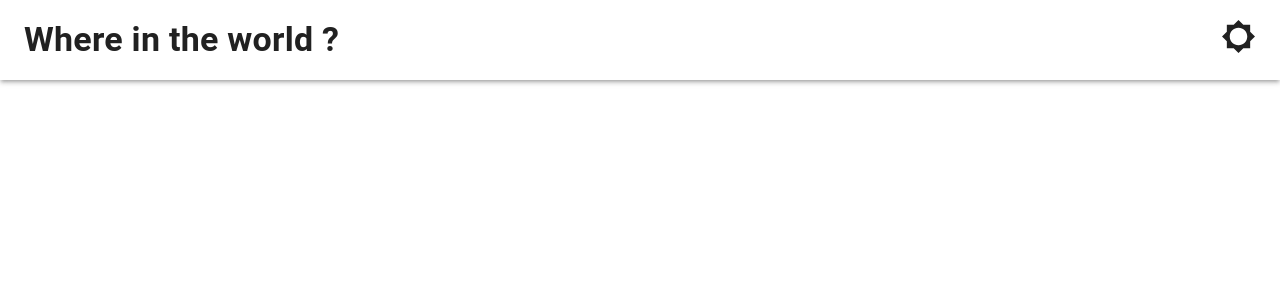
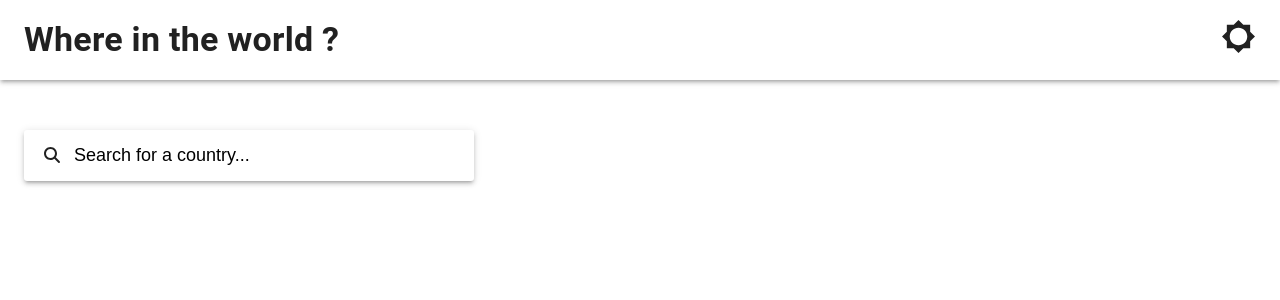
Before and after one commit to VaheGasparyan/countries, a React (Create React App) app: page / in a window 1280 px wide. Shown: the top 300 px of the page. Built offline with nearby package versions, Linux system fonts and the light colour scheme.

Commit message:
create search input

```diff
--- a/package.json
+++ b/package.json
@@ -5,6 +5,9 @@
   "dependencies": {
     "@emotion/react": "^11.10.6",
     "@emotion/styled": "^11.10.6",
+    "@fortawesome/fontawesome-svg-core": "^6.4.0",
+    "@fortawesome/free-solid-svg-icons": "^6.4.0",
+    "@fortawesome/react-fontawesome": "^0.2.0",
     "@mui/icons-material": "^5.11.16",
     "@mui/material": "^5.12.0",
     "@reduxjs/toolkit": "^1.9.3",
--- /dev/null
+++ b/src/components/search/components/drawSearch/drawSearchCss.css
@@ -0,0 +1,35 @@
+.wrapper {
+    margin-top: 50px;
+    position: relative;
+}
+
+.wrapper .searchInput {
+    width: 450px;
+    font-size: 18px;
+    outline: none;
+    border-radius: 3px;
+    padding: 15px 0px 15px 50px;
+    border: 0px;
+}
+
+.wrapper .searchInput::-webkit-input-placeholder {
+    color: #fff;
+}
+
+.wrapper .searchInput::-moz-placeholder {
+    color: #fff;
+}
+
+.wrapper .searchInput.active::-webkit-input-placeholder {
+    color: #000;
+}
+
+.wrapper .searchInput.active::-moz-placeholder {
+    color: #fff;
+}
+
+.wrapper .icon {
+    position: absolute;
+    top: 14px;
+    left: 20px;
+}
--- /dev/null
+++ b/src/components/search/components/drawSearch/index.tsx
@@ -0,0 +1,37 @@
+import {useEffect, useState} from "react";
+
+/// MUI
+import {Box, useTheme} from "@mui/material";
+
+/// Font awesome
+import { library } from '@fortawesome/fontawesome-svg-core';
+import { faSearch } from "@fortawesome/free-solid-svg-icons/faSearch";
+import { FontAwesomeIcon } from '@fortawesome/react-fontawesome';
+
+/// Config
+import {shadowsIndex} from "config";
+
+/// Utils
+import {setClassName} from "utils/setClassName";
+
+/// Css
+import './drawSearchCss.css';
+
+library.add(faSearch);
+const DrawSearch = () => {
+    const [active, setActive] = useState('');
+    const { palette: { mode, secondary: { main, contrastText } }, shadows } = useTheme();
+
+    useEffect(() => {
+        setActive(setClassName(mode));
+    }, [main])
+
+    return (
+        <Box className='wrapper'>
+            <i className='icon'><FontAwesomeIcon icon="search" /></i>
+            <input style={{background: main, color: contrastText, boxShadow: shadows[shadowsIndex.search]}} type="text" className={`searchInput ${active}`} placeholder='Search for a country...' />
+        </Box>
+    );
+};
+
+export default DrawSearch;
--- /dev/null
+++ b/src/components/search/index.tsx
@@ -0,0 +1,17 @@
+/// My Componenets
+import DrawSearch from "./components/drawSearch";
+
+/// MUI
+import {Box, Container} from "@mui/material";
+
+const Search = () => {
+    return (
+        <Box className='search'>
+            <Container maxWidth='xl' className='container'>
+                <DrawSearch />
+            </Container>
+        </Box>
+    );
+};
+
+export default Search;
--- a/src/config.ts
+++ b/src/config.ts
@@ -2,5 +2,6 @@ export const themeKey = 'theme';
 export const lightMode = 'lightMode';
 export const darkMode = 'darkMode';
 export const shadowsIndex = {
-    header: 3
+    header: 3,
+    search: 3
 };
--- a/src/interfaces/theme.ts
+++ b/src/interfaces/theme.ts
@@ -5,7 +5,8 @@ export interface ITheme {
             main: string
         },
         secondary: {
-            main: string
+            main: string;
+            contrastText: string
         }
     }
 }
--- a/src/pages/home/index.tsx
+++ b/src/pages/home/index.tsx
@@ -1,5 +1,6 @@
 /// My Components
 import Header from 'components/header';
+import Search from "components/search";
 
 /// MUI
 import {Box, useTheme} from "@mui/material";
@@ -13,6 +14,7 @@ const HomePage = () => {
     return (
         <Box className='home' sx={{height: '100vh', width: '100%', background: main}}>
             <Header />
+            <Search />
         </Box>
     );
 };
--- a/src/themeConfig/index.ts
+++ b/src/themeConfig/index.ts
@@ -1,25 +1,28 @@
 import { createTheme } from "@mui/material";
+import {ITheme} from "interfaces/theme";
 
-const lightTheme = createTheme({
+const lightTheme: ITheme = createTheme({
     palette: {
         mode: 'light',
         primary: {
             main: '#fff',
         },
         secondary: {
-            main: '#fff'
+            main: '#fff',
+            contrastText: '#000'
         },
     },
 });
 
-const darkTheme = createTheme({
+const darkTheme: ITheme = createTheme({
     palette: {
         mode: 'dark',
         primary: {
             main: '#222e37',
         },
         secondary: {
-            main: '#2b3742'
+            main: '#2b3742',
+            contrastText: '#fff'
         },
     },
 });
--- /dev/null
+++ b/src/utils/setClassName.ts
@@ -0,0 +1,7 @@
+export const setClassName = (mode: string) => {
+    if(mode === 'light') {
+        return 'active'
+    }
+
+    return '';
+};
```
Also changed, not shown: 1 other file (tests, documents, lock files or other folders).
